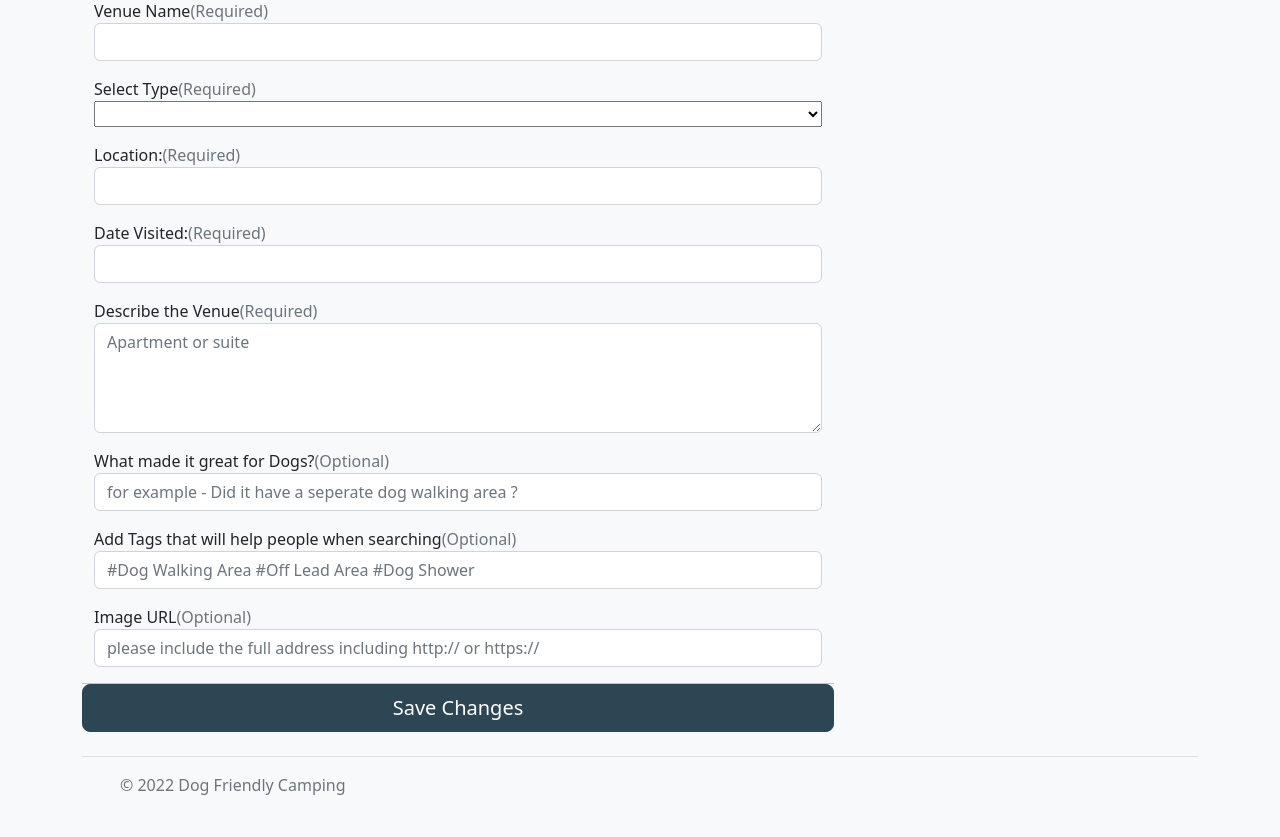
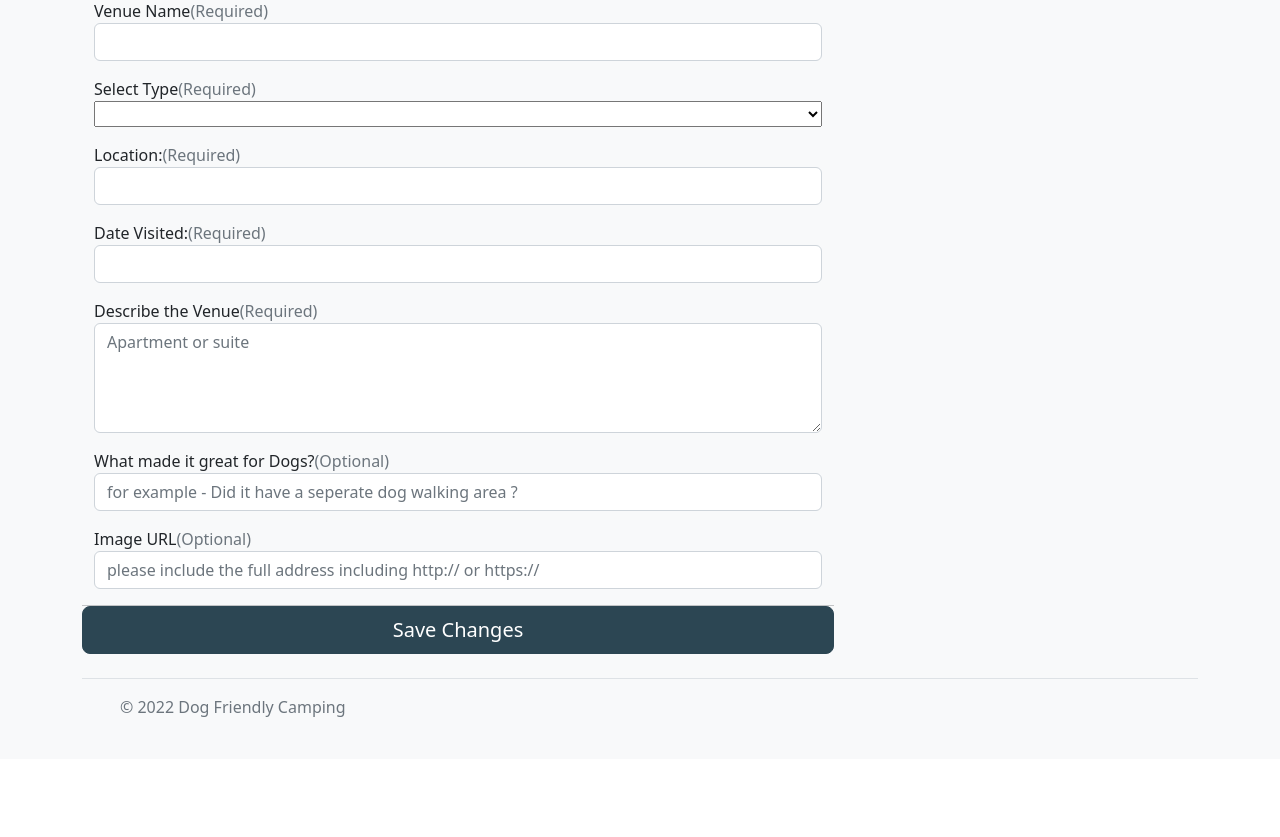
Before and after one commit to cwill83247/dogFriendlyCamping, a Flask app: template templates/edit_venue.html in a window 1280 px wide. Shown: the part 393-1230 px from the top of the page. After the commit the page ends 1110 px from the top, so only its background shows below. Run offline with Flask 2, Linux system fonts and the light colour scheme; the template is opened without the code that fills it, so the values that code supplies are empty; some libraries are stand-ins or nearby versions.

Commit message:
Final Commit for submission

```diff
--- a/templates/edit_venue.html
+++ b/templates/edit_venue.html
@@ -63,14 +63,7 @@
             <label for="dog_specific_features">What made it great for Dogs?<span class="text-muted">(Optional)</span></label>
             <input type="text" class="form-control" id="dog_specific_features" name="dog_specific_features" placeholder="for example - Did it have a seperate dog walking area ?" value="{{ venue.dog_specific_features}}" >
           </div>
-          <div class="mb-3">
-            <label for="tags">Add Tags that will help people when searching<span class="text-muted">(Optional)</span></label>
-            <input type="text" class="form-control" id="tags" name="tags" placeholder="#Dog Walking Area #Off Lead Area #Dog Shower" value="{{ venue.tags}}">
-            <div class="invalid-feedback">
-              Please add at least 1 tag to help people when searching.
-            </div>
-          </div>
-          <div class="mb-3">
+           <div class="mb-3">
             <label for="image_url">Image URL<span class="text-muted">(Optional)</span></label>
             <input type="text" class="form-control" id="image_url" name="image_url" placeholder="please include the full address including http:// or https://" value="{{ venue.venue_image_url}}">
             <div class="invalid-feedback">
--- a/templates/list_venues.html
+++ b/templates/list_venues.html
@@ -50,6 +50,7 @@
               <p>{{ venue.description }}</p>
               <p>Dog Specific Features: {{ venue.dog_specific_features }}</p>
               <p>Date Visited: {{ venue.date_visited }}</p>
+
             </div>
           </div>
         </div>
```
Also changed, not shown: templates/add_venue.html (+2 -11 lines), README.md.
